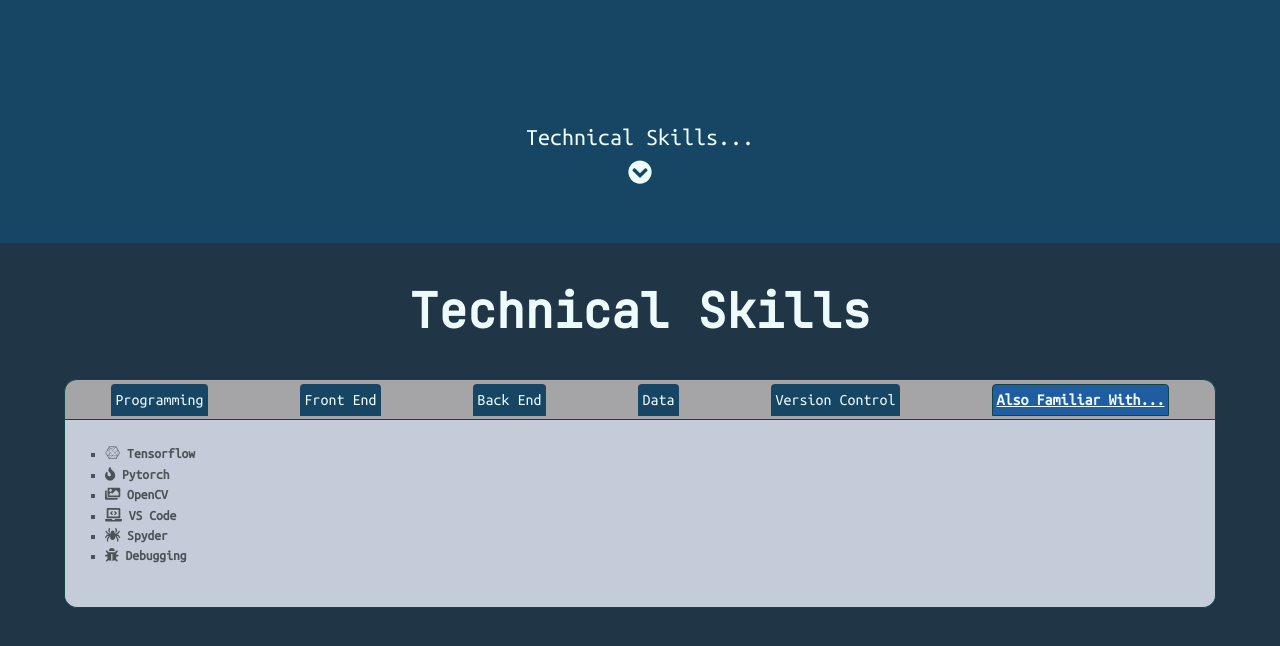
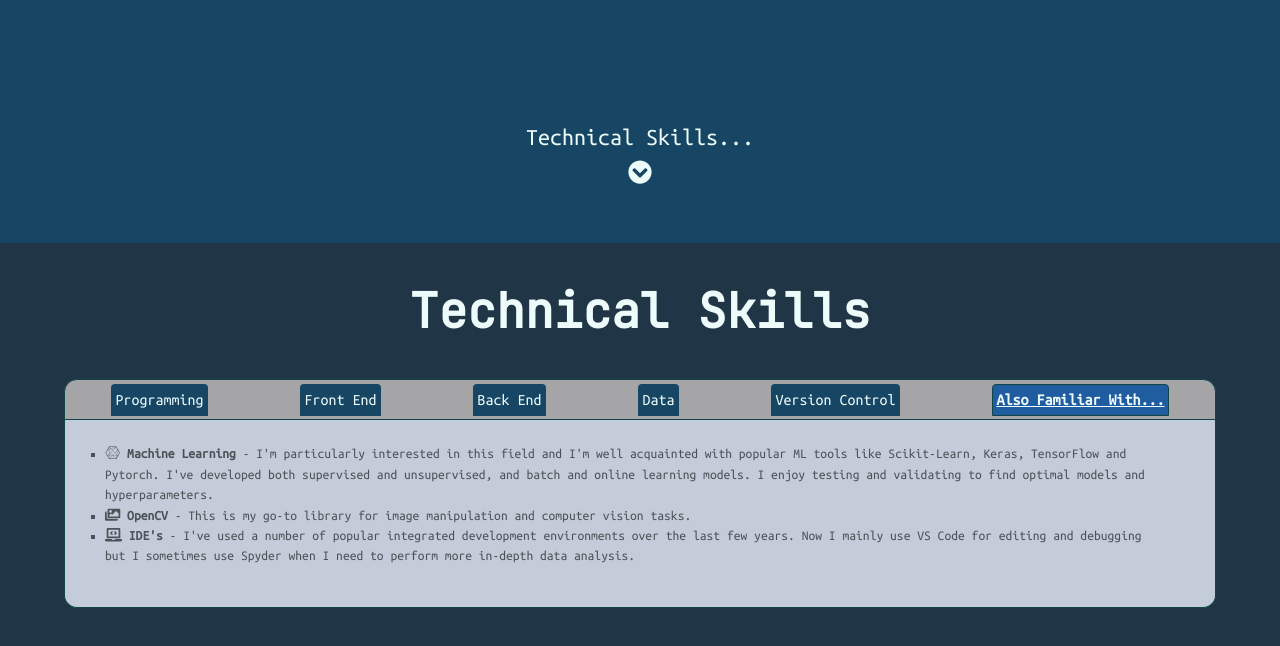
Before and after one commit to ed100miles/ReactPortfolio, a React (Create React App) app: page / in a window 1280 px wide. Both pictures are taken after a click on the tab "Also Familiar With...". Shown: the part 1357-2003 px from the top of the page. Built offline with nearby package versions, Linux system fonts and the light colour scheme; a web font is replaced by a local one.

Commit message:
added to tech skills text

```diff
--- a/src/components/TechSkills.js
+++ b/src/components/TechSkills.js
@@ -61,12 +61,14 @@ const TechSkills = () => {
             </Tab>
             <Tab eventKey="AlsoFamiliarWith" title="Also Familiar With..." className='skills-tab'>
                 <ul className='skills'>
-                    <li><strong><i className="fab fa-connectdevelop"></i> Tensorflow</strong></li>
-                    <li><strong><i className="fas fa-fire"></i> Pytorch</strong></li>
-                    <li><strong><i className="fas fa-images"></i> OpenCV</strong></li>
-                    <li><strong><i className="fas fa-laptop-code"></i> VS Code</strong></li>
-                    <li><strong><i className="fas fa-spider"></i> Spyder</strong></li>
-                    <li><strong><i className="fas fa-bug"></i> Debugging</strong></li>
+                    <li><strong><i className="fab fa-connectdevelop"></i> Machine Learning </strong>- I'm particularly interested in this field and I'm well acquainted with popular ML tools like Scikit-Learn, Keras, TensorFlow and Pytorch. I've developed both supervised and unsupervised, and batch and online learning models. I enjoy testing and validating to find optimal models and hyperparameters.</li>
+                    {/* <li><strong><i className="fab fa-connectdevelop"></i> Tensorflow & Keras - </strong></li>
+                    <li><strong><i className="fas fa-fire"></i> Pytorch</strong></li> */}
+                    <li><strong><i className="fas fa-images"></i> OpenCV</strong> - This is my go-to library for image manipulation and computer vision tasks.</li>
+                    <li><strong><i className="fas fa-laptop-code"></i> IDE's</strong> - I've used a number of popular integrated development environments over the last few years. Now I mainly use VS Code for editing and debugging but I sometimes use Spyder when I need to perform more in-depth data analysis.</li>
+                    {/* <li><strong><i className="fas fa-laptop-code"></i> VS Code</strong></li>
+                    <li><strong><i className="fas fa-spider"></i> Spyder</strong></li> */}
+                    {/* <li><strong><i className="fas fa-bug"></i> Debugging</strong></li> */}
                 </ul>
             </Tab>
         </Tabs>
```
